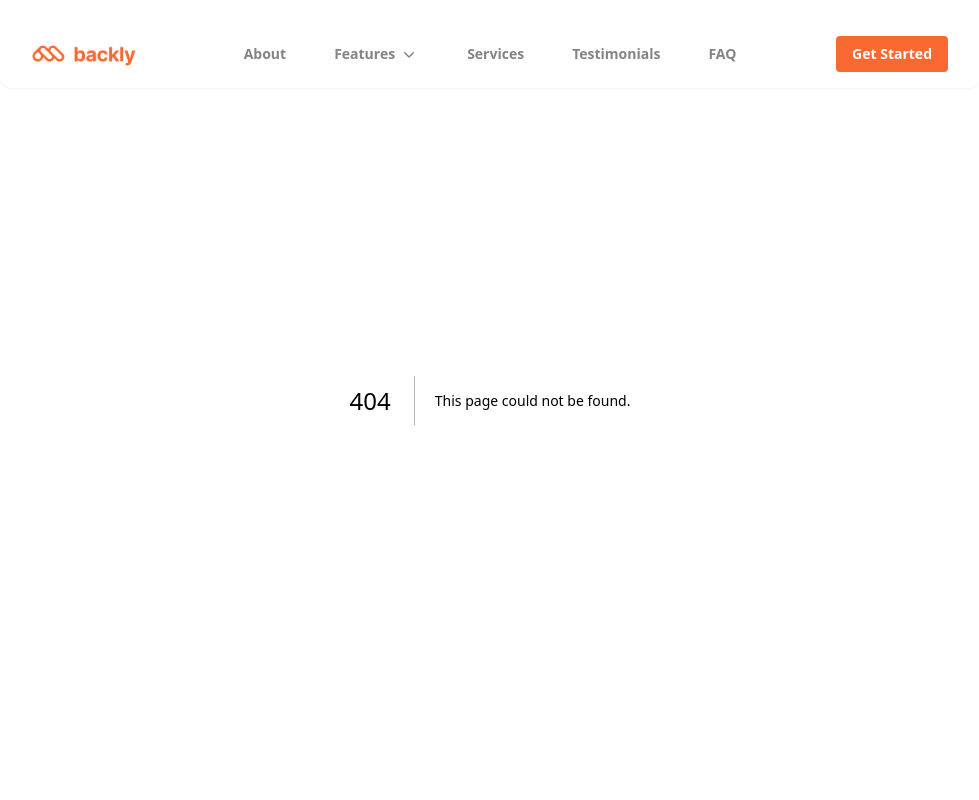
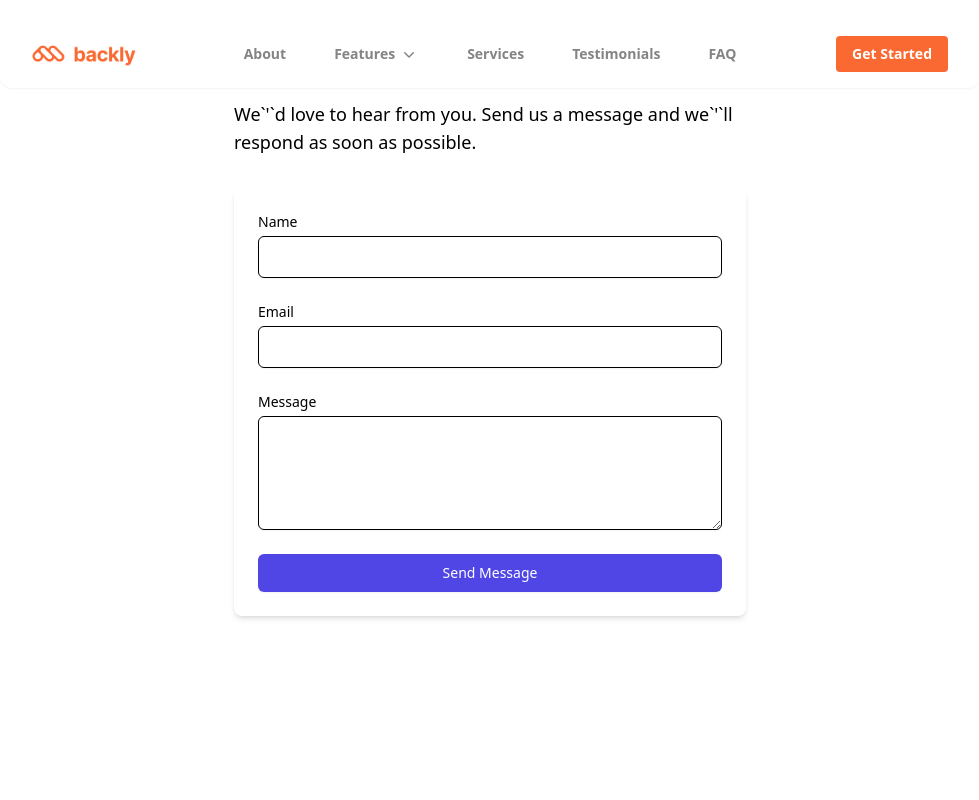
Before and after one commit to ankurGhosh1/backly, a Next.js app: page /contact in a window 1280 px wide. Before the commit this address had no page. Shown: the top 800 px of the page, without its empty margins (150-1129 px from the left). Built offline with nearby package versions, Linux system fonts and the light colour scheme.

Commit message:
added contact page and fixed images.

```diff
--- a/src/components/Features.tsx
+++ b/src/components/Features.tsx
@@ -26,7 +26,7 @@ function Features() {
         <div className="grid grid-cols-[.75fr_1fr] max-sm:grid-cols-[1fr] gap-16 w-full ">
           <div className="flex items-center justify-center">
             <Image
-              src="/features.png"
+              src="/dummydash.png"
               alt="Feature 1"
               width={500}
               height={500}
@@ -122,7 +122,7 @@ function Features() {
 
           <div className="flex items-center justify-center">
             <Image
-              src="/features.png"
+              src="/dummydash.png"
               alt="Feature 1"
               width={500}
               height={500}
@@ -135,7 +135,7 @@ function Features() {
         <div className="grid grid-cols-[.75fr_1fr] max-sm:grid-cols-[1fr] gap-16 w-full ">
           <div className="flex items-center justify-center">
             <Image
-              src="/features.png"
+              src="/dummydash.png"
               alt="Feature 1"
               width={500}
               height={500}
@@ -231,7 +231,7 @@ function Features() {
 
           <div className="flex items-center justify-center">
             <Image
-              src="/features.png"
+              src="/dummydash.png"
               alt="Feature 1"
               width={500}
               height={500}
--- a/src/components/Footer.tsx
+++ b/src/components/Footer.tsx
@@ -153,13 +153,13 @@ function Footer() {
 
               <ul className="mt-6 space-y-4 text-sm">
                 <li>
-                  <a
-                    href="#"
+                  <Link
+                    href="/contact"
                     className="text-gray-700 transition hover:opacity-75"
                   >
                     {" "}
                     Contact{" "}
-                  </a>
+                  </Link>
                 </li>
 
                 <li>
--- /dev/null
+++ b/src/pages/contact.tsx
@@ -0,0 +1,150 @@
+// app/contact/page.tsx
+import { NextPage } from "next";
+import { useState } from "react";
+
+interface ContactFormData {
+  name: string;
+  email: string;
+  message: string;
+}
+
+const ContactPage: NextPage = () => {
+  const [formData, setFormData] = useState<ContactFormData>({
+    name: "",
+    email: "",
+    message: "",
+  });
+  const [isSubmitting, setIsSubmitting] = useState(false);
+  const [submitStatus, setSubmitStatus] = useState<
+    "idle" | "success" | "error"
+  >("idle");
+
+  const handleChange = (
+    e: React.ChangeEvent<HTMLInputElement | HTMLTextAreaElement>
+  ) => {
+    const { name, value } = e.target;
+    setFormData((prev) => ({ ...prev, [name]: value }));
+  };
+
+  const handleSubmit = async (e: React.FormEvent<HTMLFormElement>) => {
+    e.preventDefault();
+    setIsSubmitting(true);
+    setSubmitStatus("idle");
+
+    try {
+      // Simulate form submission (replace with your API endpoint, e.g., /api/contact)
+      await new Promise((resolve) => setTimeout(resolve, 1000)); // Mock delay
+      console.log("Form submitted:", formData);
+      setSubmitStatus("success");
+      setFormData({ name: "", email: "", message: "" });
+    } catch (error) {
+      console.error("Submission error:", error);
+      setSubmitStatus("error");
+    } finally {
+      setIsSubmitting(false);
+    }
+  };
+
+  return (
+    <div className="min-h-screen bg-gray-50 py-12">
+      <div className="max-w-md mx-auto px-4 sm:max-w-lg sm:px-6 lg:max-w-2xl lg:px-8">
+        <div className="max-w-lg mx-auto">
+          <h1 className="text-3xl font-extrabold text-gray-900 sm:text-4xl">
+            Contact Us
+          </h1>
+          <p className="mt-3 text-lg text-gray-500">
+            We`&apos;`d love to hear from you. Send us a message and
+            we`&apos;`ll respond as soon as possible.
+          </p>
+        </div>
+
+        <div className="mt-8 max-w-lg mx-auto">
+          <div className="bg-white shadow-md rounded-lg overflow-hidden">
+            <form onSubmit={handleSubmit} className="p-6">
+              <div className="space-y-6">
+                <div>
+                  <label
+                    htmlFor="name"
+                    className="block text-sm font-medium text-gray-700"
+                  >
+                    Name
+                  </label>
+                  <input
+                    type="text"
+                    id="name"
+                    name="name"
+                    required
+                    value={formData.name}
+                    onChange={handleChange}
+                    className="mt-1 block w-full border border-gray-300 rounded-md px-3 py-2 shadow-sm focus:outline-none focus:ring-indigo-500 focus:border-indigo-500"
+                  />
+                </div>
+
+                <div>
+                  <label
+                    htmlFor="email"
+                    className="block text-sm font-medium text-gray-700"
+                  >
+                    Email
+                  </label>
+                  <input
+                    type="email"
+                    id="email"
+                    name="email"
+                    required
+                    value={formData.email}
+                    onChange={handleChange}
+                    className="mt-1 block w-full border border-gray-300 rounded-md px-3 py-2 shadow-sm focus:outline-none focus:ring-indigo-500 focus:border-indigo-500"
+                  />
+                </div>
+
+                <div>
+                  <label
+                    htmlFor="message"
+                    className="block text-sm font-medium text-gray-700"
+                  >
+                    Message
+                  </label>
+                  <textarea
+                    id="message"
+                    name="message"
+                    required
+                    rows={4}
+                    value={formData.message}
+                    onChange={handleChange}
+                    className="mt-1 block w-full border border-gray-300 rounded-md px-3 py-2 shadow-sm focus:outline-none focus:ring-indigo-500 focus:border-indigo-500"
+                  />
+                </div>
+
+                <div>
+                  <button
+                    type="submit"
+                    disabled={isSubmitting}
+                    className="w-full flex justify-center py-2 px-4 border border-transparent rounded-md shadow-sm text-sm font-medium text-white bg-indigo-600 hover:bg-indigo-700 focus:outline-none focus:ring-2 focus:ring-offset-2 focus:ring-indigo-500 disabled:opacity-50 disabled:cursor-not-allowed"
+                  >
+                    {isSubmitting ? "Sending..." : "Send Message"}
+                  </button>
+                </div>
+
+                {submitStatus === "success" && (
+                  <div className="bg-green-50 border border-green-200 text-green-800 px-4 py-3 rounded-md">
+                    Message sent successfully! We`&apos;`ll get back to you
+                    soon.
+                  </div>
+                )}
+
+                {submitStatus === "error" && (
+                  <div className="bg-red-50 border border-red-200 text-red-800 px-4 py-3 rounded-md">
+                    Oops! Something went wrong. Please try again.
+                  </div>
+                )}
+              </div>
+            </form>
+          </div>
+        </div>
+      </div>
+    </div>
+  );
+};
+
+export default ContactPage;
```
Also changed, not shown: public/dummydash.PNG (added).
